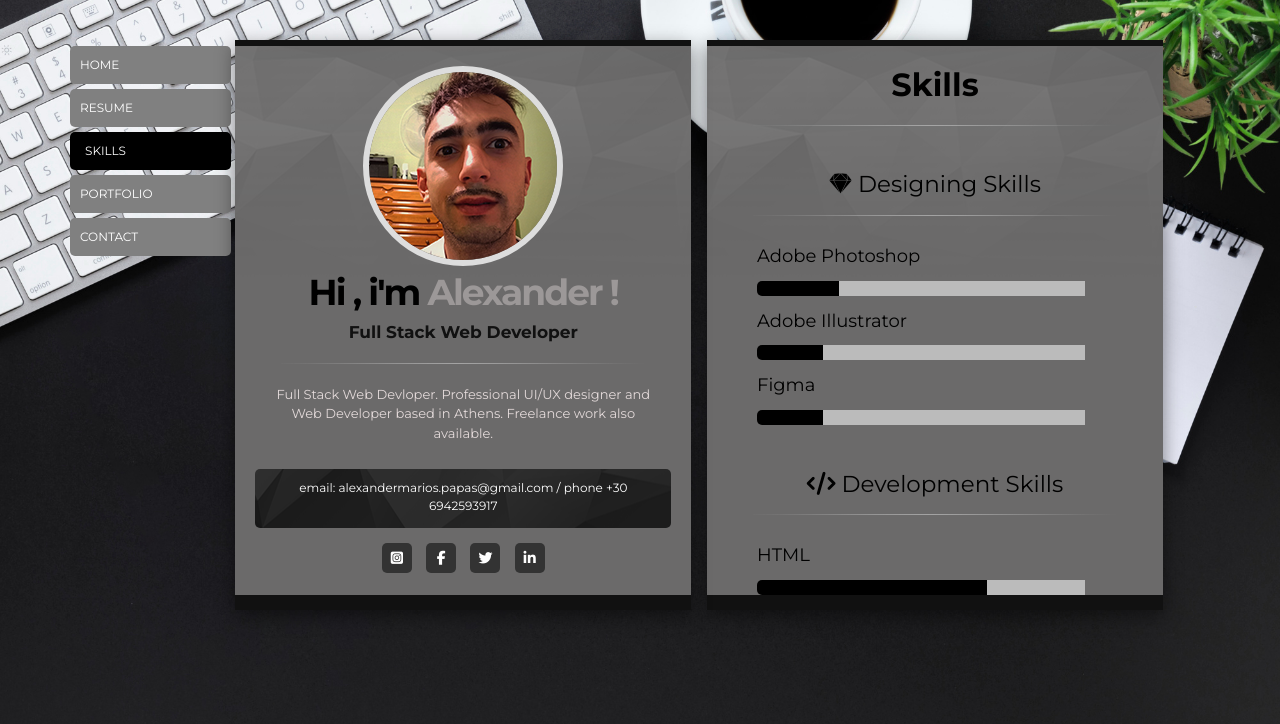
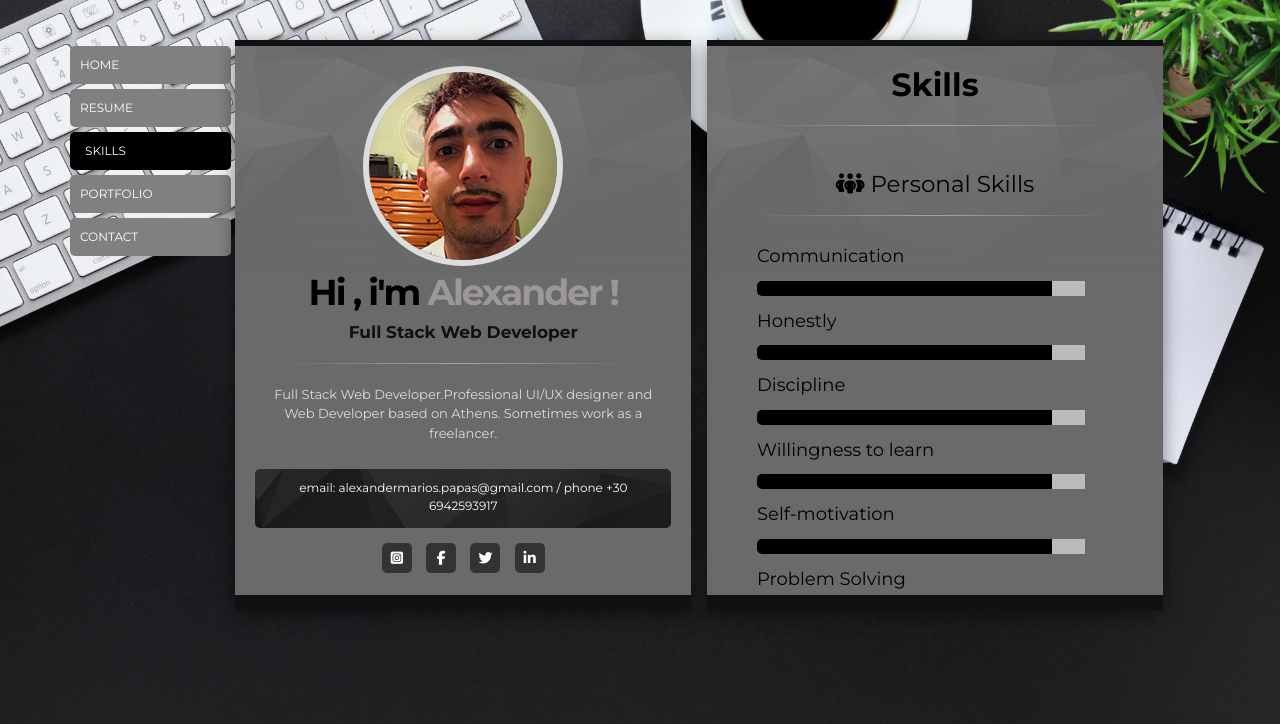
Before and after one commit to AlexMarPapas/Alex, a website: page index.html in a window 1280 px wide. Both pictures are taken after a click on the link "SKILLS". Drawn offline with nearby package versions, Linux system fonts and the light colour scheme.

Commit message:
Add files via upload

```diff
--- a/index.html
+++ b/index.html
@@ -86,7 +86,8 @@
                     <!-- ---DESCRIPTION TEXT--- -->
                     <hr class="hr1">
                     <div class="card-profile-description-text">
-                        <p>Full Stack Web Devloper. Professional UI/UX designer and Web Developer based in Athens. Freelance work also available.
+                        <p>Full Stack Web Developer.Professional UI/UX designer and Web Developer
+                            based on Athens. Sometimes work as a freelancer.
                         </p>
                     </div>
                     <!-- ---DESCRIPTION TEXT--- -->
@@ -241,6 +242,52 @@
 
                     <h2 class="section-skills-title">Skills</h2>
                     <hr class="hr2">
+
+
+
+                    <div class="skills-item">
+                        <h3 class="skills-item-title"><i class="fa-solid fa-people-group"></i> Personal Skills</h3>
+                        <hr class="hr2">
+                    </div>
+
+                    <ul class="skills-list">
+                        <li>
+                            <div class="skillbar">
+                                <h1 class="design-title">Communication </h1>
+                                <div class="bar7"></div>
+                            </div>
+                        </li>
+                        <li>
+                            <div class="skillbar">
+                                <h1 class="design-title">Honestly</h1>
+                                <div class="bar7"></div>
+                            </div>
+                        </li>
+                        <li>
+                            <div class="skillbar">
+                                <h1 class="design-title">Discipline</h1>
+                                <div class="bar7"></div>
+                            </div>
+                        </li>
+                        <li>
+                            <div class="skillbar">
+                                <h1 class="design-title">Willingness to learn</h1>
+                                <div class="bar7"></div>
+                            </div>
+                        </li>
+                        <li>
+                            <div class="skillbar">
+                                <h1 class="design-title">Self-motivation</h1>
+                                <div class="bar7"></div>
+                            </div>
+                        </li>
+                        <li>
+                            <div class="skillbar">
+                                <h1 class="design-title">Problem Solving</h1>
+                                <div class="bar7"></div>
+                            </div>
+                        </li>
+                    </ul>
 
                     <div class="skills-item">
                         <h3 class="skills-item-title"><i class="fa-brands fa-sketch"></i> Designing Skills</h3>
```
